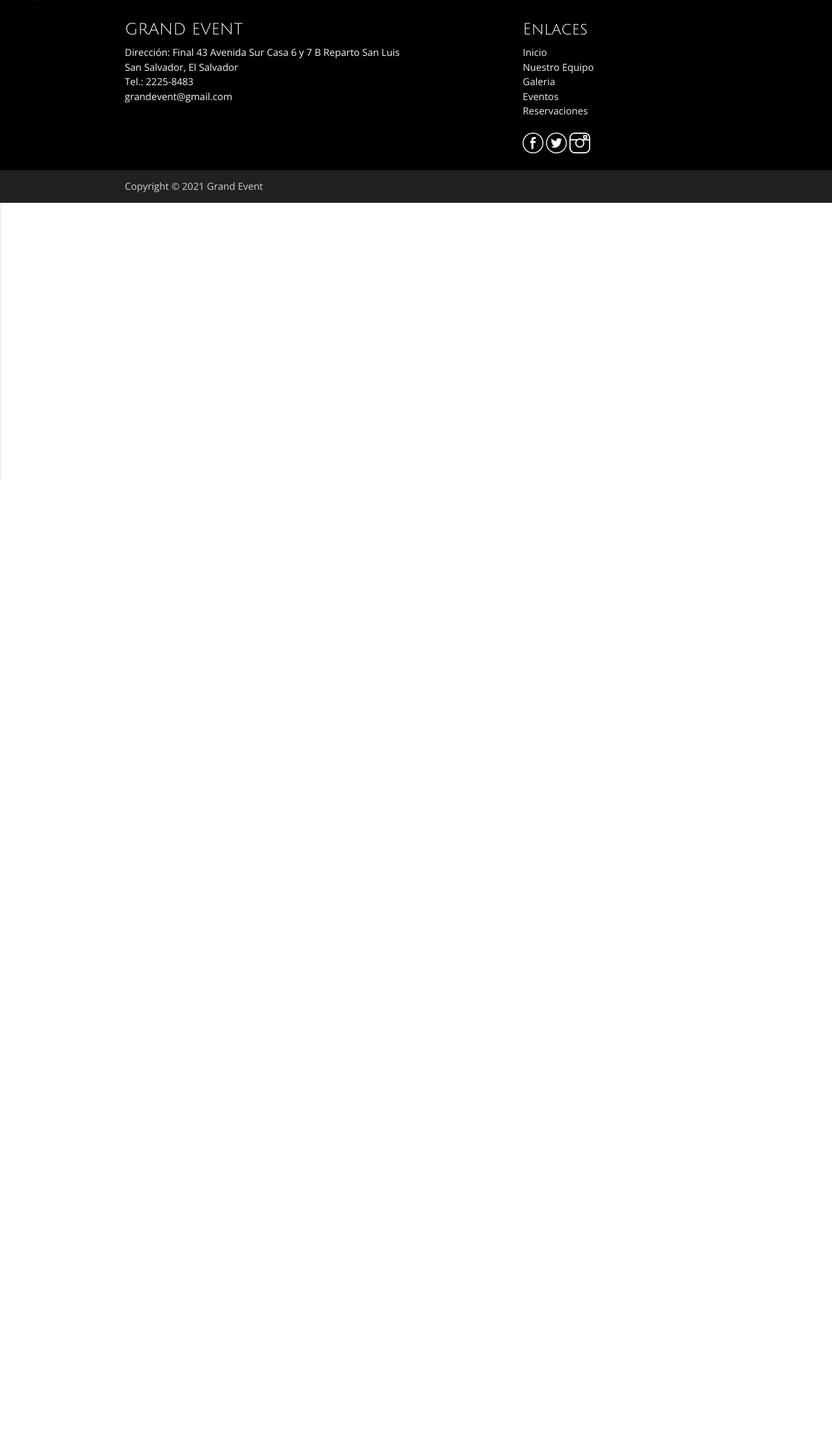
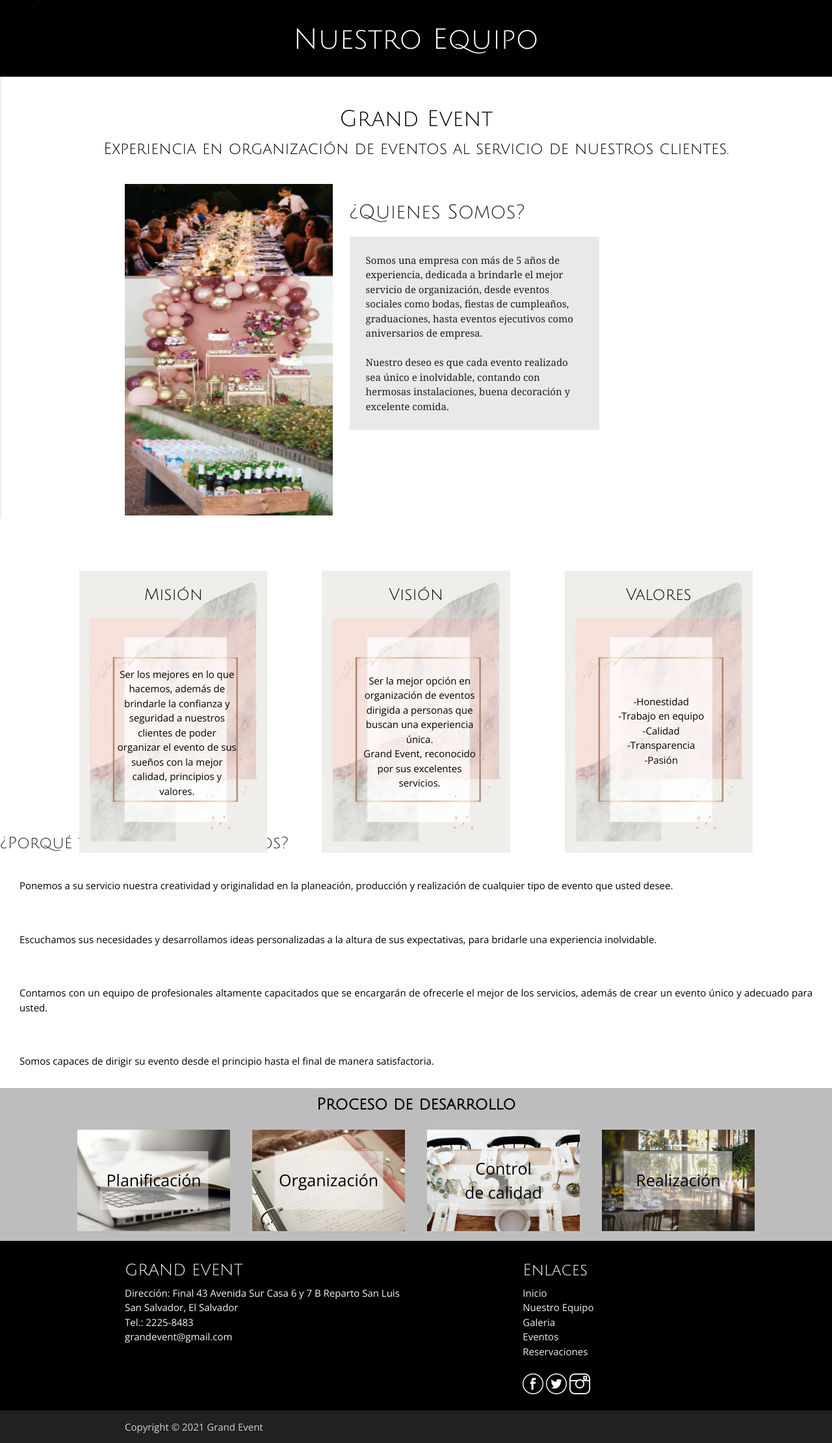
Before and after one commit to fer234/LIS-Sistema-Eventos, a PHP site: page /public/equipo.php in a window 1280 px wide. Shown: the part 64-2284 px from the top of the page at 65% size. Before the commit the page ends 800 px from the top, so only its background shows below. Run offline with PHP 8.4, Linux system fonts and the light colour scheme.

Commit message:
seccion about agregada

```diff
--- a/public/css/estilos.css
+++ b/public/css/estilos.css
@@ -142,3 +142,150 @@ body {
   height: 500px;
   width: 100%;
  }
+
+
+.columnas{
+  background-color: rgb(190, 189, 189);
+  text-align: center;
+  color: black;
+  position: relative;
+}
+.columnas h5{
+  font-weight: bolder;
+}
+.proceso{
+  position: relative;
+  display: inline-block;
+  text-align: center;
+  padding: 15px;
+}
+.icono{
+  width: 235px;
+  height: 156px;
+}
+.textcolumna{
+  position: absolute;
+  top: 50%;
+  left: 50%;
+  transform: translate(-50%, -50%);
+  color: black;
+  font-size: 25px;
+}
+.caja{
+  opacity: 0.5;
+  background-color: whitesmoke;
+  position: absolute;
+  top: 50%;
+  left: 50%;
+  transform: translate(-50%, -50%);
+  width: 167px;
+  height: 90px;
+}
+
+
+.imgt{
+  float: left;
+  padding-left: 15%;
+  width: 40%;
+  height: 510px;
+
+}
+#titulo{
+  font-size: 30px;
+  padding-left: 42%;
+}
+
+.txt1{
+  background-color: rgb(233, 233, 233);
+  font-size: 15px;
+  font-family: Georgia, 'Times New Roman', Times, serif;
+  width: 30%;
+  position: absolute;
+  left: 42%;
+  padding: 25px;
+}
+
+.txt2{
+  width: 17%;
+  font-size: 12px;
+  font-family: Georgia;
+  position: absolute;
+  text-align: center;
+  top: initial;
+  left: 18%;
+ }
+
+ .img2{
+   width: 100%;
+   height: 100%;
+  }
+
+  .img4{
+   width: 100%;
+   height: 100%;
+  }
+  .img5{
+    width: 100%;
+    height: 100%;
+   }
+
+  .mision{
+    position: absolute;
+    top: 55%;
+    left: 50%;
+    transform: translate(-47%, -47%);
+    color: black;
+    font-size: 15px;
+    text-align: center;
+  }
+  .cont{
+    position: absolute;
+    top: 10%;
+    left: 50%;
+    transform: translate(-50%, -50%);
+    color: black;
+    font-size: 25px;
+    text-align: center;
+  }
+  .vision{
+    position: absolute;
+    top: 55%;
+    left: 50%;
+    transform: translate(-47%, -47%);
+    color: black;
+    font-size: 15px;
+    text-align: center;
+  }
+  .cont1{
+    position: absolute;
+    top: 10%;
+    left: 50%;
+    transform: translate(-50%, -50%);
+    color: black;
+    font-size: 25px;
+    text-align: center;
+ }
+ .valores{
+  position: absolute;
+  top: 55%;
+  left: 50%;
+  transform: translate(-47%, -47%);
+  color: black;
+  font-size: 15px;
+  text-align: center;
+}
+.contV{
+  position: absolute;
+  top: 10%;
+  left: 50%;
+  transform: translate(-50%, -50%);
+  color: black;
+  font-size: 25px;
+  text-align: center;
+}
+ .contenido{
+  position: relative;
+  display: inline-block;
+  text-align: center;
+  padding: 40px;
+ }
--- a/public/equipo.php
+++ b/public/equipo.php
@@ -9,6 +9,90 @@ include("../master/navbar.php");
 </head>
 <body>
 <!-- Contenido de la pagina -->
+<div class="black white-text center">
+<div class="Container">
+<div class="section">
+<h3>Nuestro Equipo</h3>
+</div>
+</div>
+</div>
+
+<div class="black-text textosindex center-align">
+    <h4>Grand Event</h4>
+    <h5>Experiencia en organización de eventos al servicio de nuestros clientes.</h5>
+</div>
+
+<div class="parrafo">
+<img class="imgt" src="img/about/FotoJet.jpg">
+<h2 id="titulo">¿Quienes Somos?</h2>
+<p class="txt1">Somos una empresa con más de 5 años de experiencia, dedicada a brindarle el mejor servicio de organización, desde eventos sociales como bodas, fiestas de cumpleaños, graduaciones, hasta eventos ejecutivos como aniversarios de empresa.<br><br>
+Nuestro deseo es que cada evento realizado sea único e inolvidable, contando con hermosas instalaciones, buena decoración y excelente comida.
+</p>
+
+</div><br><br>
+
+<center>
+<div class="cont2">
+    <div class="contenido">
+        <img class="img2" src="img/about/p2.jpg">
+        <h2 class="cont">Misión</h2>
+        <p class="mision">Ser los mejores en lo que hacemos, además de brindarle la confianza y seguridad a nuestros clientes de poder organizar el evento de sus sueños con la mejor calidad, principios y valores. </p>
+    </div>
+    <div class="contenido">
+        <img class="img4" src="img/about/p2.jpg">
+        <h2 class="cont1">Visión</h2>
+        <p class="vision"> Ser la mejor opción en organización de eventos dirigida a personas que buscan una experiencia única.<br>
+            Grand Event, reconocido por sus excelentes servicios.</p>
+    </div>
+    <div class="contenido">
+        <img src="img/about/p2.jpg" class="img5">
+        <h2 class="contV">Valores</h2>
+        <p class="valores">-Honestidad<br>
+        -Trabajo en equipo<br>
+        -Calidad<br>
+        -Transparencia<br>
+        -Pasión</p>
+    </div>
+</div>
+</center>
+
+<div class="PTC">
+    <h5>¿Porqué trabajar con nosotros?</h5>
+    <p class="black-text textosindex">Ponemos a su servicio nuestra creatividad y originalidad en la planeación, producción y realización de cualquier tipo de evento que usted desee.</p>
+    <p class="black-text textosindex">Escuchamos sus necesidades y desarrollamos ideas personalizadas a la altura de sus expectativas, para bridarle una experiencia inolvidable.</p>
+    <p class="black-text textosindex">Contamos con un equipo de profesionales altamente capacitados que se encargarán de ofrecerle el mejor de los servicios, además de crear un evento único y adecuado para usted.</p>
+    <p class="black-text textosindex">Somos capaces de dirigir su evento desde el principio hasta el final de manera satisfactoria.</p>
+</div>
+
+<div class="columnas">
+    <h5>Proceso de desarrollo</h5>
+
+    <div class="proceso">
+        <img src="img/planificacion.jfif" class="icono">
+        <div class="caja"></div>
+        <p class="textcolumna">Planificación</p>
+    </div>
+
+    <div class="proceso">
+        <img src="img/organizacion.jpg" class="icono">
+        <div class="caja"></div>
+        <p class="textcolumna">Organización</p>
+    </div>
+
+    <div class="proceso">
+        <img src="img/control.jpg" class="icono">
+        <div class="caja"></div>
+        <p class="textcolumna">Control<br>de calidad</p>
+    </div>
+
+    <div class="proceso">
+        <img src="img/realizacion.jpg" class="icono">
+        <div class="caja"></div>
+        <p class="textcolumna">Realización</p>
+    </div>
+
+</div>
+
 
 <!-- Fin del contenido de la pagina -->
 <?php
```
Also changed, not shown: public/img/about/3.jpg (added), public/img/about/FotoJet.jpg (added), public/img/about/p1.jpg (added), public/img/about/p2.jpg (added), public/img/about/val.jpg (added), public/img/control.jpg (added), public/img/organizacion.jpg (added), public/img/planificacion.jfif (added), public/img/realizacion.jpg (added).
